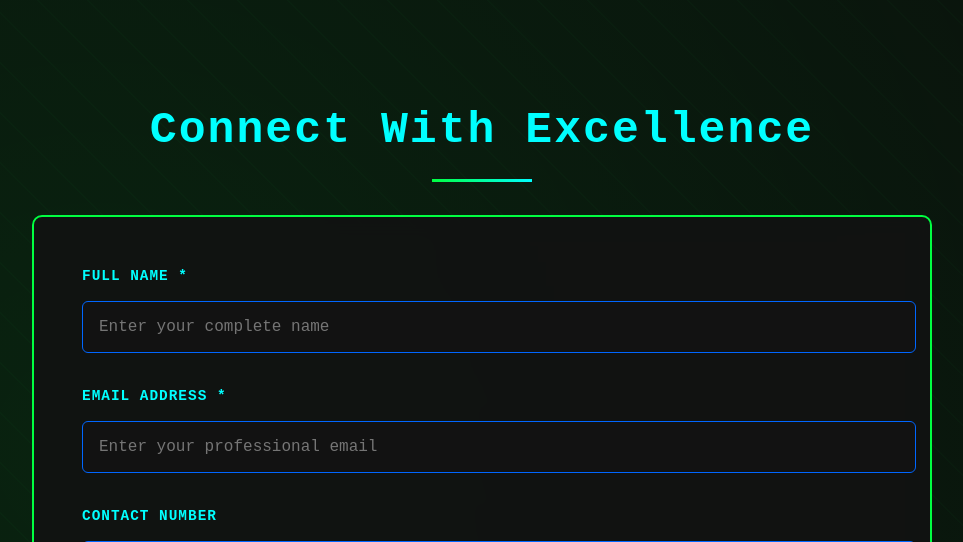
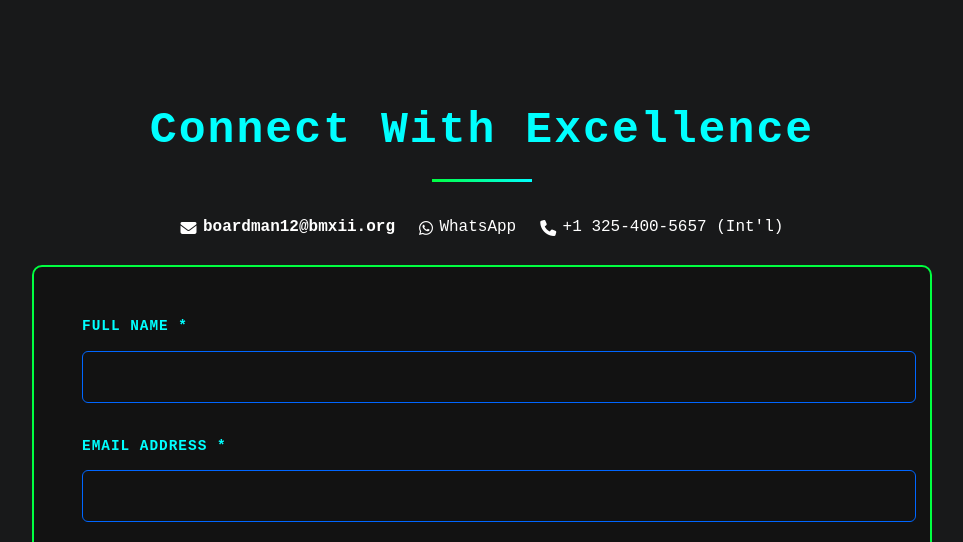
Before and after one commit to secxion/bmxii-portfolio, a Flask app: page / in a window 1280 px wide. Shown: the part 2920-3462 px from the top of the page, without its empty margins (158-1121 px from the left). Run offline with Flask 3, Linux system fonts and the light colour scheme.

Commit message:
feat: metallic black background and neon green accent styling

```diff
--- /dev/null
+++ b/messages.txt
@@ -0,0 +1,3 @@
+[2026-02-03T07:34:51.181784] yui iohih <boardmanxii@gmail.com> (08056983434) [web-mobile-dev]: test 1 afeter 6 months
+[2026-02-03T07:47:26.255697] yui iohih <bellahipismo@gmail.com> (08056983434) [ready-made-houses]: test 2 vocals
+[2026-02-03T07:48:02.648563] GABRIEL OLUWATUNMISE OOSS <boardmanxii@gmail.com> (09060552259) [piezoelectric-tiles]: test 3
--- a/static/style.css
+++ b/static/style.css
@@ -19,12 +19,14 @@ body {
     font-family: 'Courier New', 'JetBrains Mono', monospace;
     line-height: 1.6;
     color: var(--text-white);
-    background: var(--cyber-black);
-    background-image:
-        radial-gradient(circle at 20% 80%, rgba(0, 255, 65, 0.1) 0%, transparent 50%),
-        radial-gradient(circle at 80% 20%, rgba(0, 255, 255, 0.1) 0%, transparent 50%),
-        linear-gradient(45deg, transparent 24%, rgba(0, 255, 65, 0.02) 25%, rgba(0, 255, 65, 0.02) 26%, transparent 27%, transparent 74%, rgba(0, 255, 65, 0.02) 75%, rgba(0, 255, 65, 0.02) 76%, transparent 77%);
-    background-size: 100% 100%, 100% 100%, 50px 50px;
+    background: #18191a url('metallic-black-texture.png');
+    background-size: cover;
+    background-repeat: repeat;
+    /* Neon overlays for depth */
+    background-blend-mode: overlay;
+    position: relative;
+    overflow-x: hidden;
+    scroll-behavior: smooth;
     position: relative;
     overflow-x: hidden;
     scroll-behavior: smooth;
@@ -84,7 +86,6 @@ body::before {
     display: flex;
     list-style: none;
     gap: 1rem;
-
 }
 
 .nav-menu li a {
--- a/templates/index.html
+++ b/templates/index.html
@@ -92,19 +92,24 @@
     </section>
     <section id="contact" class="section reveal">
         <h2 class="section-title">Connect With Excellence</h2>
+        <div class="contact-options" style="margin-bottom:1.5rem; display: flex; flex-wrap: wrap; gap: 1.5rem; align-items: center; justify-content: center;">
+            <a href="mailto:boardman12@bmxii.org" class="contact-email" style="color:#fff;font-weight:bold; text-decoration:none; display:flex; align-items:center; gap:0.4em;"><i class="fas fa-envelope"></i> boardman12@bmxii.org</a>
+            <a href="https://wa.me/2347049809484" class="contact-whatsapp" style="color:#fff; text-decoration:none; display:flex; align-items:center; gap:0.4em;" target="_blank"><i class="fab fa-whatsapp"></i> WhatsApp</a>
+            <a href="tel:+13254005657" class="contact-phone" style="color:#fff; text-decoration:none; display:flex; align-items:center; gap:0.4em;"><i class="fas fa-phone"></i> <span>+1 325-400-5657 (Int'l)</span></a>
+        </div>
         <form class="contact-form" id="contactForm">
             <div id="messageContainer"></div>
             <div class="form-group">
                 <label for="name">Full Name *</label>
-                <input type="text" id="name" name="name" required placeholder="Enter your complete name">
+                <input type="text" id="name" name="name" required>
             </div>
             <div class="form-group">
                 <label for="email">Email Address *</label>
-                <input type="email" id="email" name="email" required placeholder="Enter your professional email">
+                <input type="email" id="email" name="email" required>
             </div>
             <div class="form-group">
                 <label for="phone">Contact Number</label>
-                <input type="tel" id="phone" name="phone" placeholder="Enter your contact number">
+                <input type="tel" id="phone" name="phone">
             </div>
             <div class="form-group">
                 <label for="service">Service of Interest</label>
@@ -121,7 +126,7 @@
             </div>
             <div class="form-group">
                 <label for="message">Detailed Message *</label>
-                <textarea id="message" name="message" rows="6" required placeholder="Please provide detailed information about your project requirements..."></textarea>
+                <textarea id="message" name="message" rows="6" required></textarea>
             </div>
             <button type="submit" class="submit-btn"><i class="fas fa-paper-plane"></i> Submit Inquiry</button>
         </form>
@@ -129,6 +134,11 @@
     <footer class="footer">
         <div class="footer-content">
             <p>&copy; 2019 - 2025 Boardman12 (BMXII). All rights reserved. | bmxii.org | e-Architecture</p>
+            <p>Contact: <a href="mailto:boardman12@bmxii.org" style="color:#00ff41;text-decoration:underline;">boardman12@bmxii.org</a></p>
+            <div class="footer-contact-options" style="display: flex; gap: 1.5rem; align-items: center; justify-content: center; margin-top: 0.5rem;">
+                <a href="mailto:boardman12@bmxii.org" class="footer-email" style="color:#00ff41; text-decoration:none; display:flex; align-items:center; gap:0.4em;"><i class="fas fa-envelope"></i> <span>Email Us</span></a>
+                <a href="https://wa.me/2347049809484" class="footer-whatsapp" target="_blank" style="color:#00ff41; text-decoration:none; display:flex; align-items:center; gap:0.4em;"><i class="fab fa-whatsapp"></i> <span>WhatsApp</span></a>
+            </div>
         </div>
     </footer>
     <div id="popupModal" class="popup-modal">
```
Also changed, not shown: instance/messages.db (added), messages.db (added), static/leather-black-texture.png (added), static/metallic-black-texture.png (added), 1 other file.
